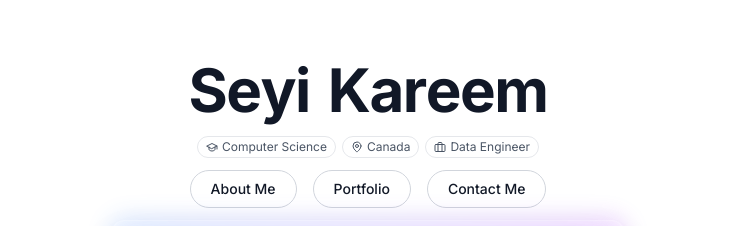
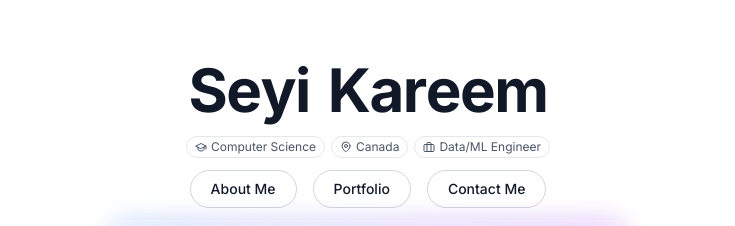
Before and after one commit to datareemz/portfolio_f, a Next.js app: page / in a window 1280 px wide. Shown: the top 226 px of the page, without its empty margins (272-1007 px from the left). Built offline with nearby package versions, Linux system fonts and the light colour scheme.

Commit message:
updated infopill

```diff
--- a/src/components/InfoPills.tsx
+++ b/src/components/InfoPills.tsx
@@ -56,7 +56,7 @@ const BRIEFCASE = (
 const PILLS: PillData[] = [
   { icon: GRADUATION_CAP, label: "Computer Science" },
   { icon: MAP_PIN, label: "Canada" },
-  { icon: BRIEFCASE, label: "Data Engineer" },
+  { icon: BRIEFCASE, label: "Data/ML Engineer" },
 ];
 
 export default function InfoPills() {
```
